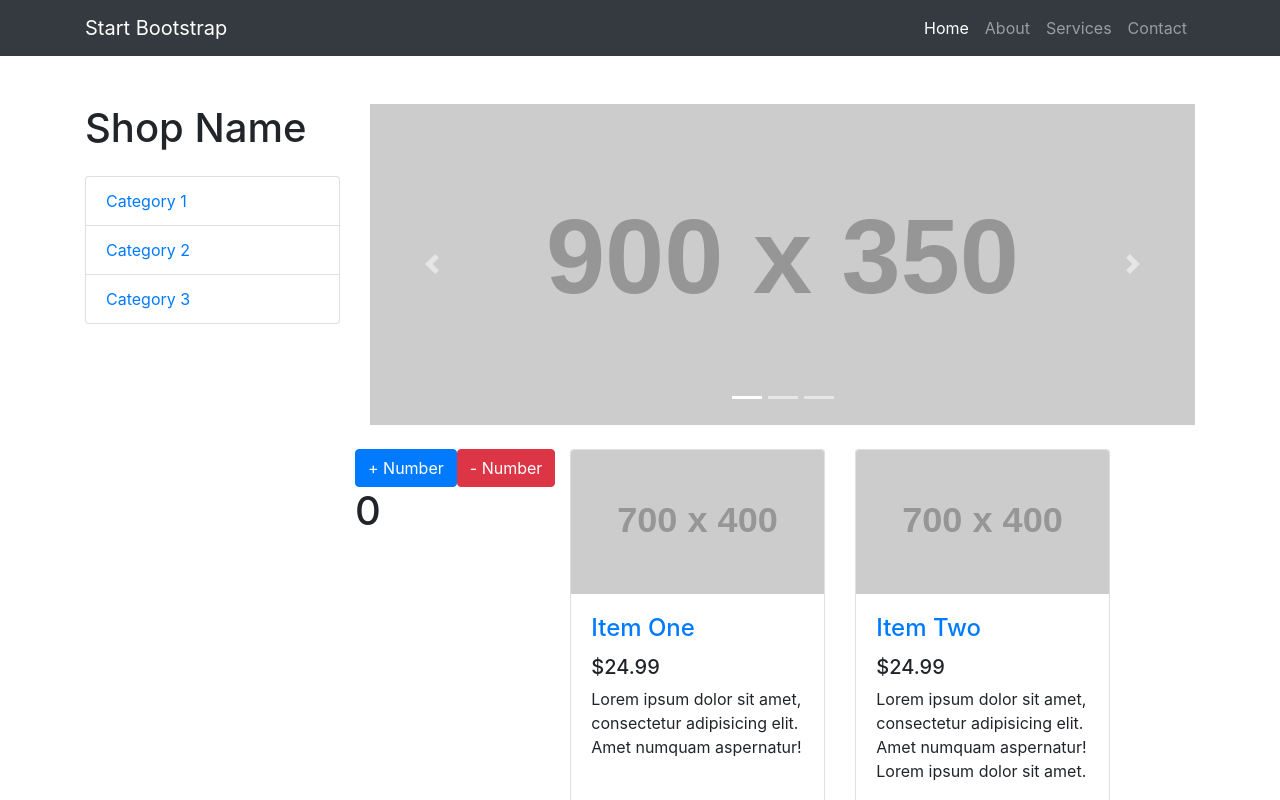
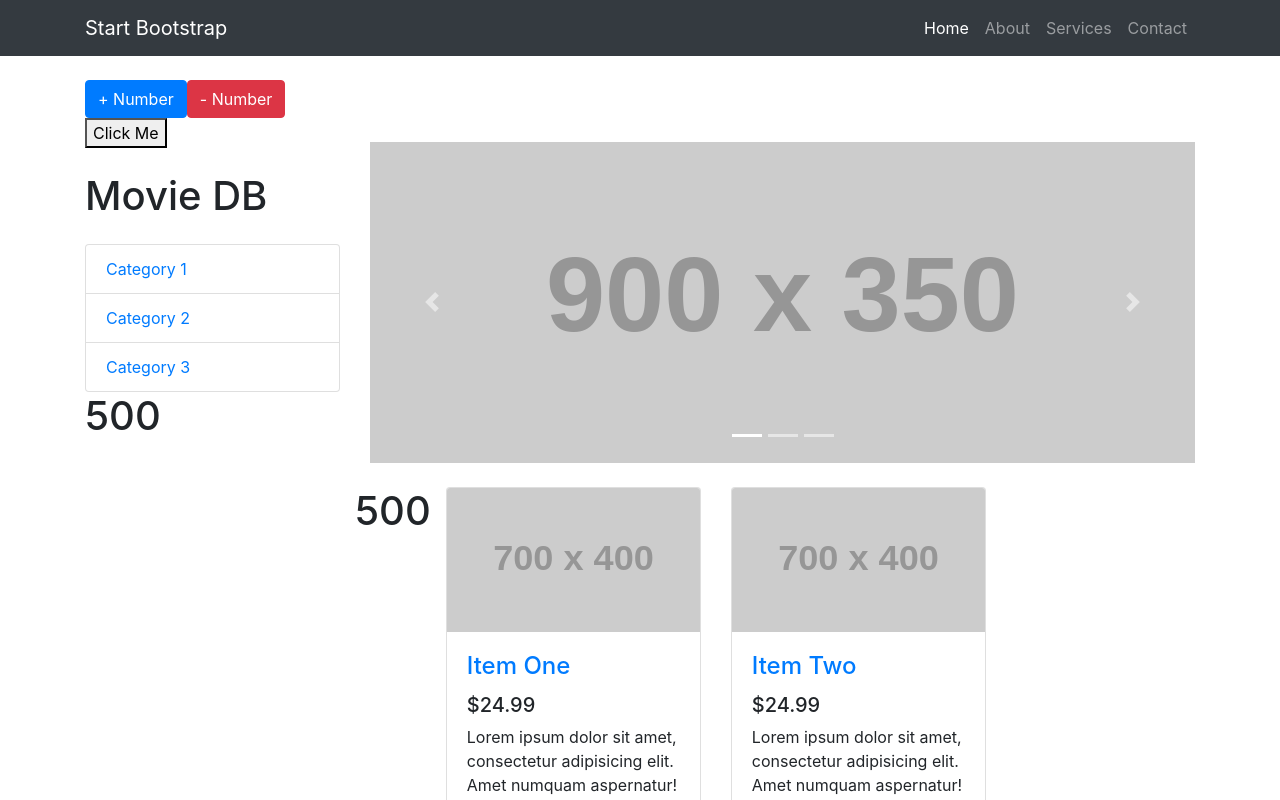
Before and after one commit to PanithiJump/Udm-Nextjs-MovieApp, a Next.js app: page / in a window 1280 px wide. Shown: the top 800 px of the page. Built offline with nearby package versions, Linux system fonts and the light colour scheme.

Commit message:
What are props

```diff
--- a/components/movieList.js
+++ b/components/movieList.js
@@ -1,36 +1,12 @@
 import React from 'react'
 
 class MovieList extends React.Component {
-
-    constructor(props){
-        super(props)
-        this.state = {
-            count: 0
-        }
-    }
-
-    increment = () =>{
-        const { count } = this.state
-        this.setState({
-            count: count + 1
-        })
-        // VERY BAD
-        //this.state.count = count + 1
-    }
-    decrement = () =>{
-        const { count } = this.state
-        this.setState({
-            count: count - 1
-        })
-    }
 
     render() {
         return (
             <React.Fragment>
                 <div>
-                    <button onClick={this.increment} className="btn btn-primary">+ Number</button>
-                    <button onClick={this.decrement} className="btn btn-danger">- Number</button>
-                    <h1>{this.state.count}</h1>
+                    <h1>{this.props.count}</h1>
                 </div>
                 <div className="col-lg-4 col-md-6 mb-4">
                     <div className="card h-100">
--- a/components/sideMenu.js
+++ b/components/sideMenu.js
@@ -1,11 +1,18 @@
-const SideMenu = () => {
+import { useState } from 'react'
+
+const SideMenu = (props) => {
+
     return(
         <div>
-            <h1 className="my-4">Shop Name</h1>
+            <button onClick={props.clickHandler}>Click Me</button>
+            <h1 className="my-4">{props.appName}</h1>
             <div className="list-group">
                 <a href="#" className="list-group-item">Category 1</a>
                 <a href="#" className="list-group-item">Category 2</a>
                 <a href="#" className="list-group-item">Category 3</a>
+            </div>
+            <div>
+                <h1>{props.count}</h1>
             </div>
         </div>
     )
--- a/pages/index.js
+++ b/pages/index.js
@@ -1,3 +1,4 @@
+import React, {useState} from 'react'
 import Head from 'next/head'
 import styles from '../styles/Home.module.css'
 import Navbar from '../components/navbar'
@@ -7,6 +8,20 @@ import MovieList from '../components/movieList'
 import Footer from '../components/footer'
 
 const Home = () => {
+
+  const [ count, setCount ] = useState(500) //กำหนดค่าเริ่มต้น
+  const increment = () =>{
+    const newCount = count + 1
+    setCount(newCount)
+  }
+  const decrement = () =>{
+      const newCount = count - 1
+      setCount(newCount)
+  }
+
+
+
+
   return (
     <div>
       <Head>
@@ -19,14 +34,20 @@ const Home = () => {
       <Navbar />
       <div className="home-page">
         <div className="container">
+          <button onClick={increment} className="btn btn-primary">+ Number</button>
+          <button onClick={decrement} className="btn btn-danger">- Number</button>
           <div className="row">
             <div className="col-lg-3">
-              <SideMenu />
+              <SideMenu
+              appName={"Movie DB"}
+              clickHandler={() => {console.log("Hello JUMP")}}
+              count={count}
+              />
             </div>
             <div className="col-lg-9">
               <Carousel />
               <div className="row">
-                <MovieList />
+                <MovieList count={count}/>
               </div>
             </div>
           </div>
```
